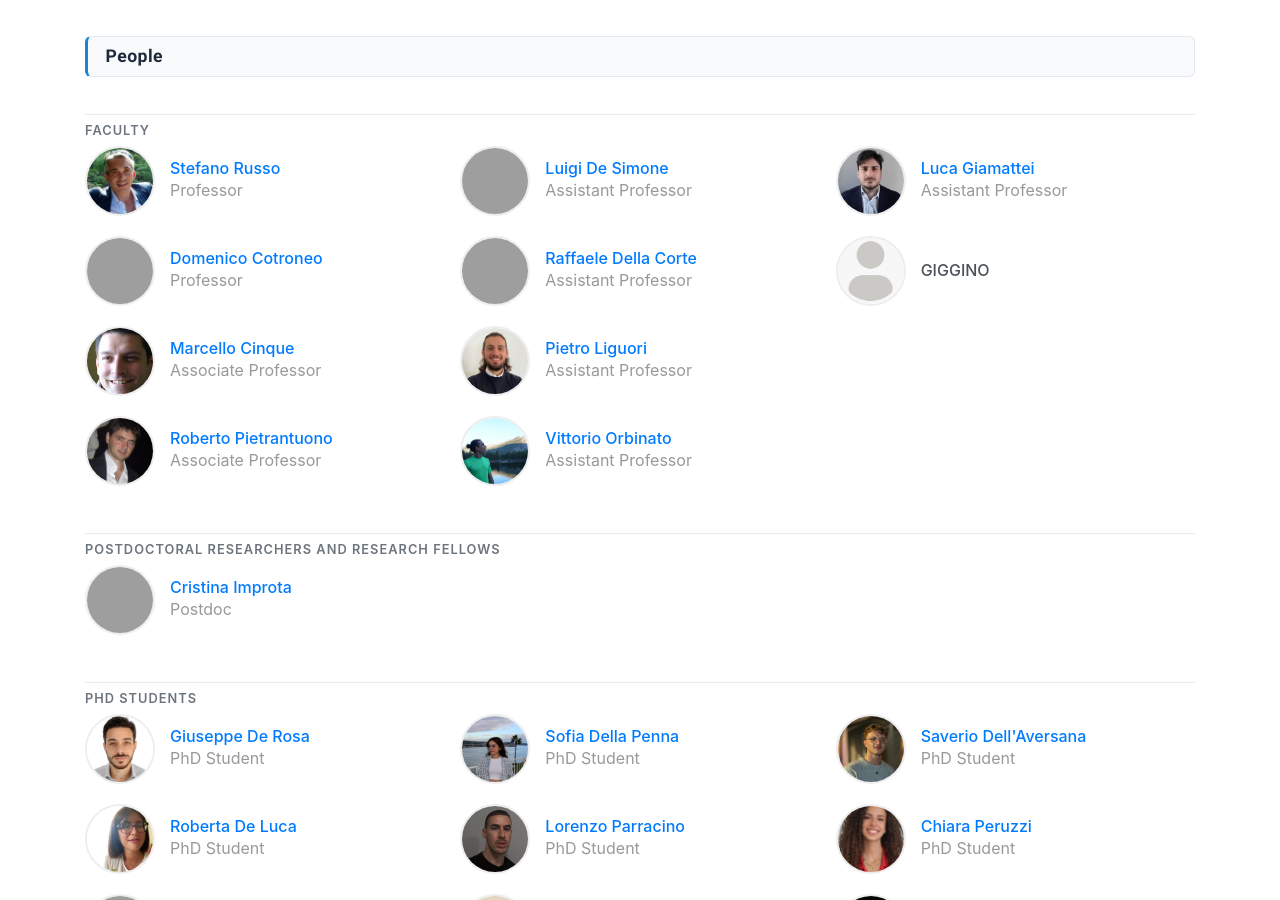
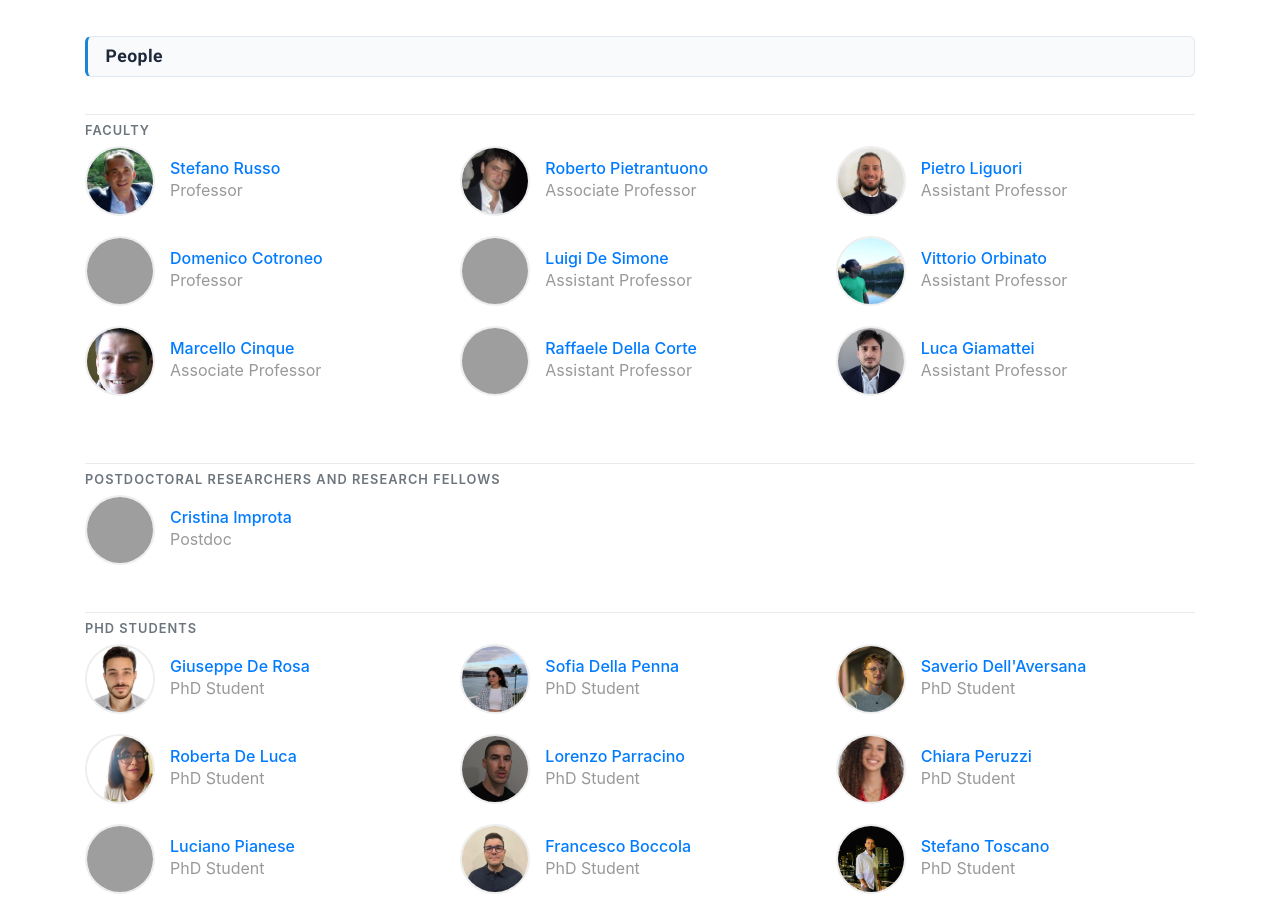
Before and after one commit to dessertlab/dessertlab.github.io, a Jekyll site: the page built from index.html, in a window 1280 px wide and 900 px high, scrolled down 902 px, cut to the strip 0-900 px from the top of the window. Built offline with Jekyll 4.4.1, drawn with Linux system fonts in a browser that asks for light colours; comment, search, counter and statistics services are not loaded; grey boxes are pictures that could not be loaded.

Commit message:
Delete person: GIGGINO

```diff
--- a/_data/people.yml
+++ b/_data/people.yml
@@ -452,9 +452,3 @@
    role: former_researchers
    image: /img/people/foto_former_cristiano_di_flora.jpeg
    bio: Now at Weir Minerals, Finland
-
-GIGGINO:
-   display_name: "GIGGINO"
-   role: faculty
-   image: /img/people/foto_placeholder_person.jpeg
-   bio:
```
